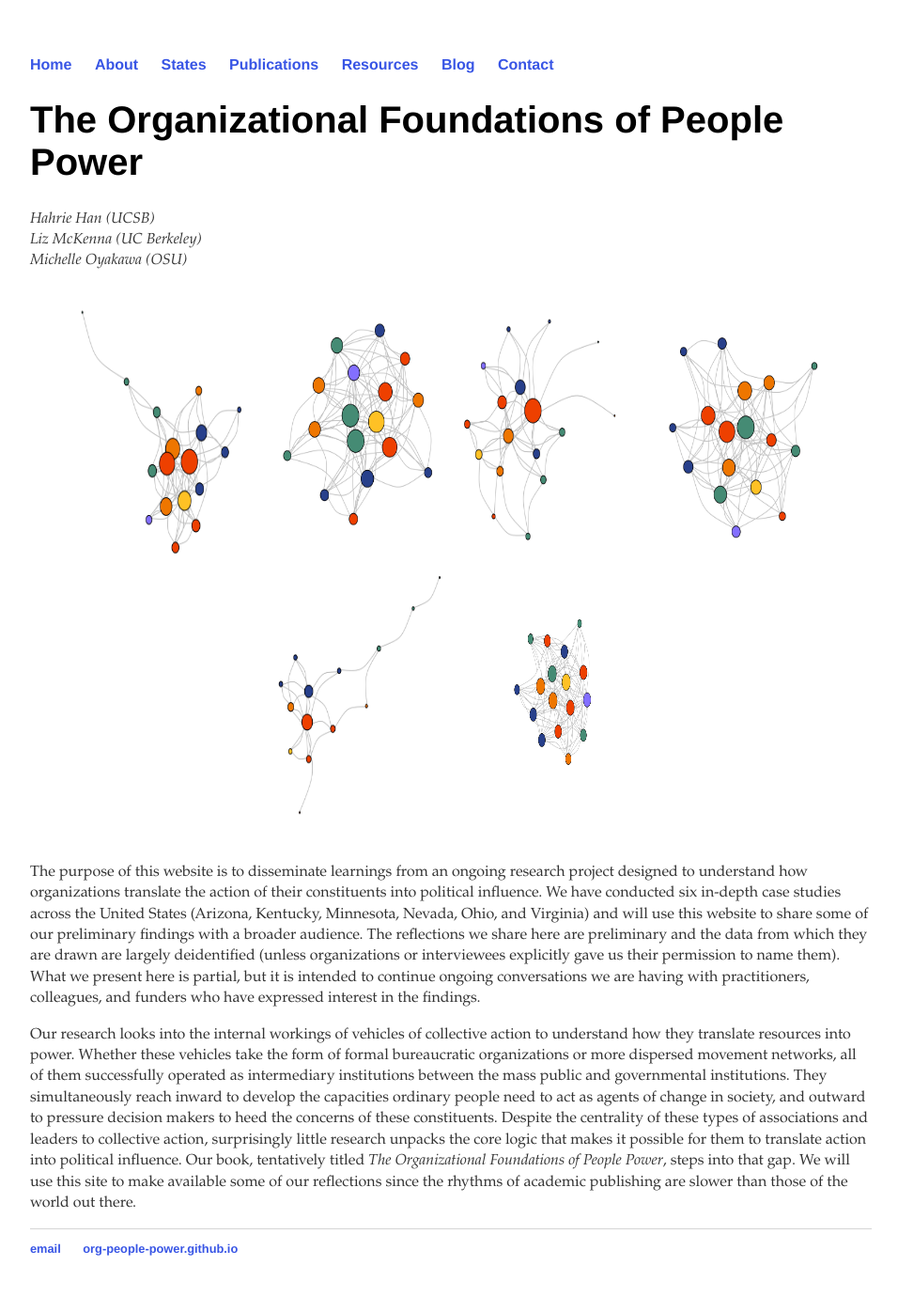
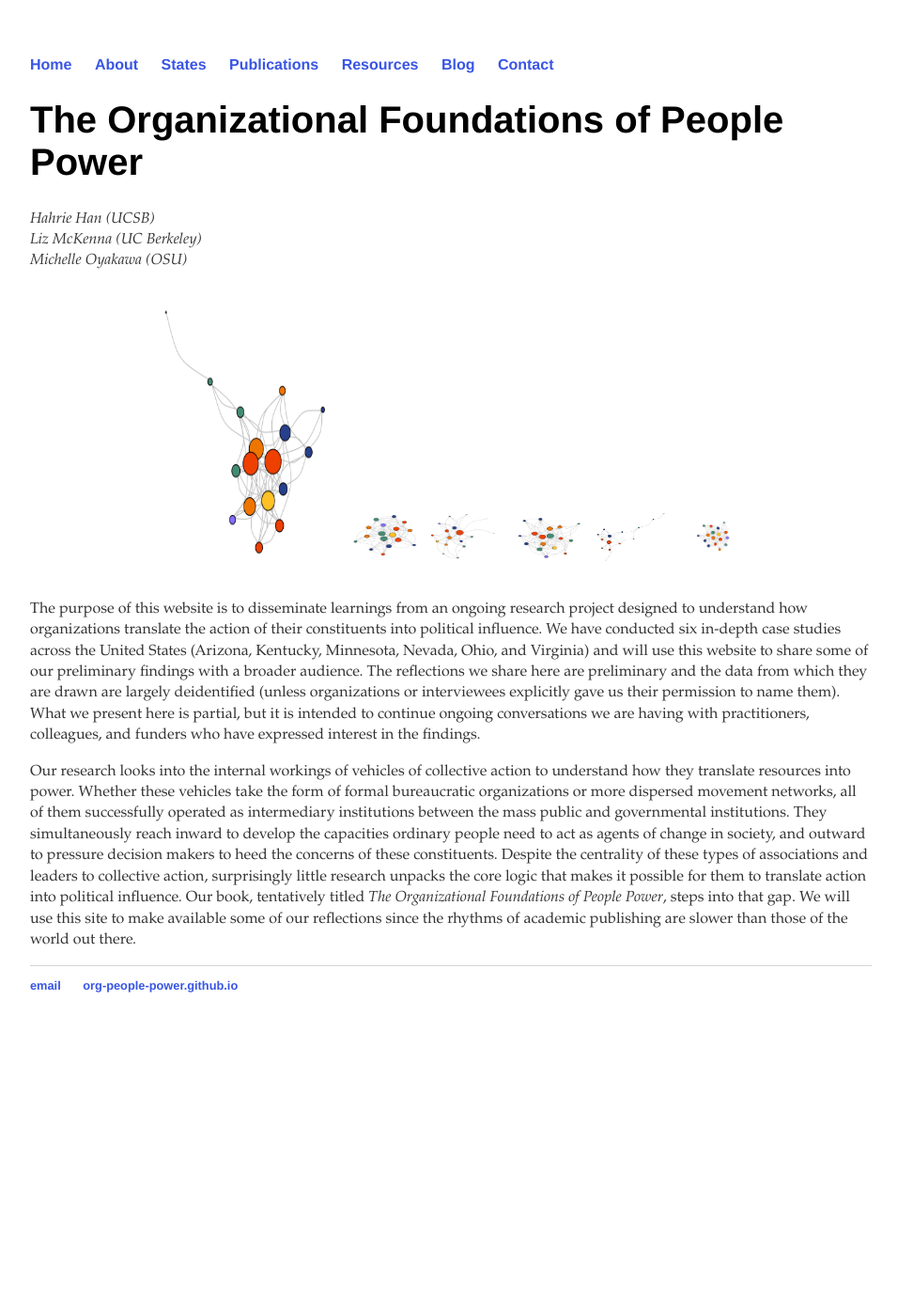
Before and after one commit to org-people-power/org-people-power.github.io, a Jekyll site: the page built from index.html, in a window 1280 px wide. Shown: the whole page at 94% size, without its empty margins (160-1116 px from the left). Built offline with Jekyll 4.4.1, drawn with Linux system fonts in a browser that asks for light colours; after the commit the page ends 1116 px from its top, so only the background shows below that.

Commit message:
Update index.html

```diff
--- a/index.html
+++ b/index.html
@@ -12,11 +12,11 @@
 	<br>
  <center>
 <img src="/images/frame1.png" alt="HTML5 Icon" style="width:200px;height:276px;">
-	 <img src="/images/frame2.png" alt="HTML5 Icon" style="width:200px;height:276px;">
-	 <img src="/images/frame3.png" alt="HTML5 Icon" style="width:200px;height:276px;">
-	 <img src="/images/frame4.png" alt="HTML5 Icon" style="width:200px;height:276px;">
-	 <img src="/images/frame5.png" alt="HTML5 Icon" style="width:200px;height:276px;">
-	 <img src="/images/frame6.png" alt="HTML5 Icon" style="width:200px;height:276px;">
+	 <img src="/images/frame2.png" alt="HTML5 Icon" style="width:83px;height:55px;">
+	 <img src="/images/frame3.png" alt="HTML5 Icon" style="width:83px;height:55px;">
+	 <img src="/images/frame4.png" alt="HTML5 Icon" style="width:83px;height:55px;">
+	 <img src="/images/frame5.png" alt="HTML5 Icon" style="width:83px;height:55px;">
+	 <img src="/images/frame6.png" alt="HTML5 Icon" style="width:83px;height:55px;">
 	</center>
 <br>
 	<p>The purpose of this website is to disseminate learnings from an ongoing research project designed to understand how organizations translate the action of their constituents into political influence. We have conducted six in-depth case studies across the United States (Arizona, Kentucky, Minnesota, Nevada, Ohio, and Virginia) and will use this website to share some of our preliminary findings with a broader audience. The reflections we share here  are preliminary and the data from which they are drawn are largely deidentified (unless organizations or interviewees explicitly gave us their permission to name them). What we present here is partial, but it is intended to continue ongoing conversations we are having with practitioners, colleagues, and funders who have expressed interest in the findings.</p>
```
